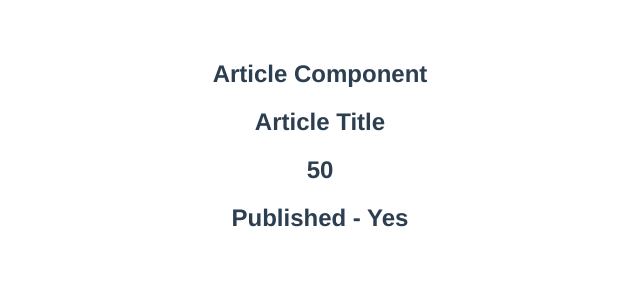
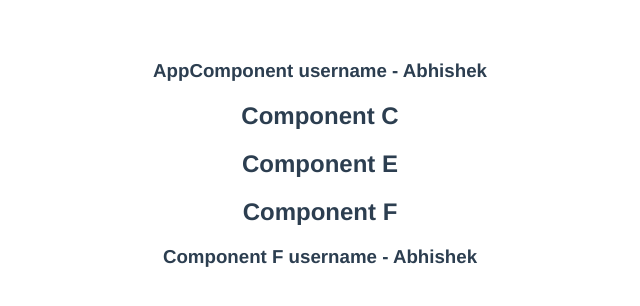
Before and after one commit to weardo/vue-js-advanced, a Vue app in the folder vue-components/: page / in a window 1280 px wide. Shown: the top 306 px of the page, without its empty margins (320-960 px from the left). Built offline with nearby package versions, Linux system fonts and the light colour scheme.

Commit message:
Nested Components Provide / Inject

```diff
--- a/vue-components/src/App.vue
+++ b/vue-components/src/App.vue
@@ -1,30 +1,26 @@
 <template>
 <div>
-  <!-- <Greet name="Bruce" heroName="Batman" />
-  <Greet name="Clark" heroName="Superman" />
-  <Greet name="Diana" heroName="Wonder Woman" />
-  <Greet :name="name" :heroName="channel" /> -->
-
-  <Article id="my-article" title="Article Title" :likes="50" :isPublished="true" />
+  <h3>AppComponent username - {{ name }}</h3>
+  <ComponentC />
 </div>
 </template>
 
 <script>
-// import Greet from './components/Greet'
-import Article from './components/Article'
+import ComponentC from './components/ComponentC.vue'
 
 export default {
   name: 'App',
   components: {
-    // Greet,
-    Article
+    ComponentC,
   },
   data() {
     return {
-      name: 'Abhishek',
-      channel: 'Weardo'
+      name: 'Abhishek'
     }
-  }
+  },
+  provide() {
+    return {username: this.name}
+  },
 }
 </script>
 
--- a/vue-components/src/components/ComponentF.vue
+++ b/vue-components/src/components/ComponentF.vue
@@ -1,12 +1,14 @@
 <template>
     <div>
         <h2>Component F</h2>
+        <h3>Component F username - {{username}}</h3>
     </div>
 </template>
 
 <script>
     export default {
         name: 'ComponentF',
+        inject: ['username']
     }
 </script>
 
```
